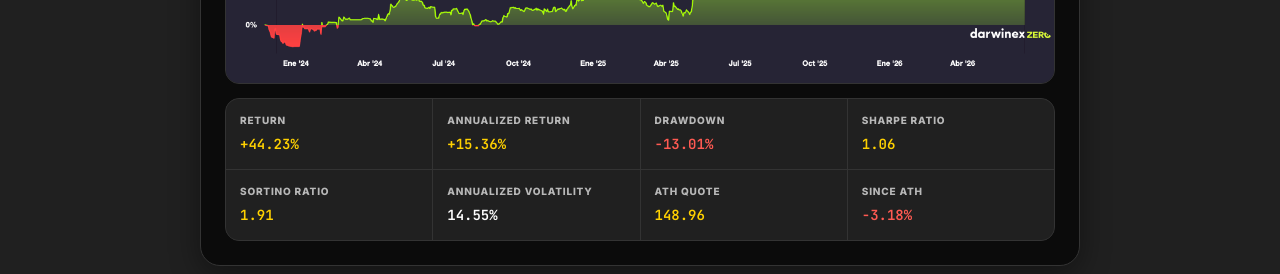
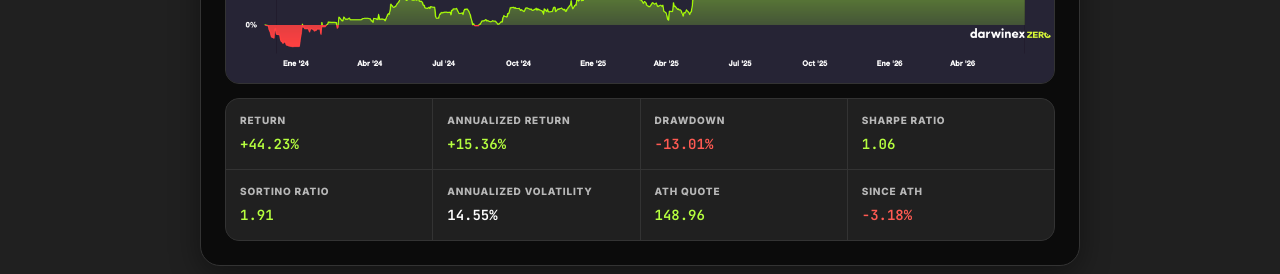
Before and after one commit to Guelu/SQX-Traders_Competicion, a website built with Vite: page index.html in a window 1280 px wide. Shown: the part 1520-1794 px from the top of the page. Built offline with nearby package versions, Linux system fonts and the light colour scheme; no server answers.

Commit message:
Match PDCL positive metric color

```diff
--- a/src/landing.css
+++ b/src/landing.css
@@ -239,7 +239,7 @@ a { color: inherit; text-decoration: none; }
 .track-metrics strong {
   font-family: var(--mono); color: var(--text); font-size: 14px;
 }
-.track-metrics strong.pos { color: var(--orange); }
+.track-metrics strong.pos { color: #b6ff3f; }
 .track-metrics strong.neg { color: #ff5a52; }
 .track-metrics strong.neutral { color: var(--text); }
 
```
